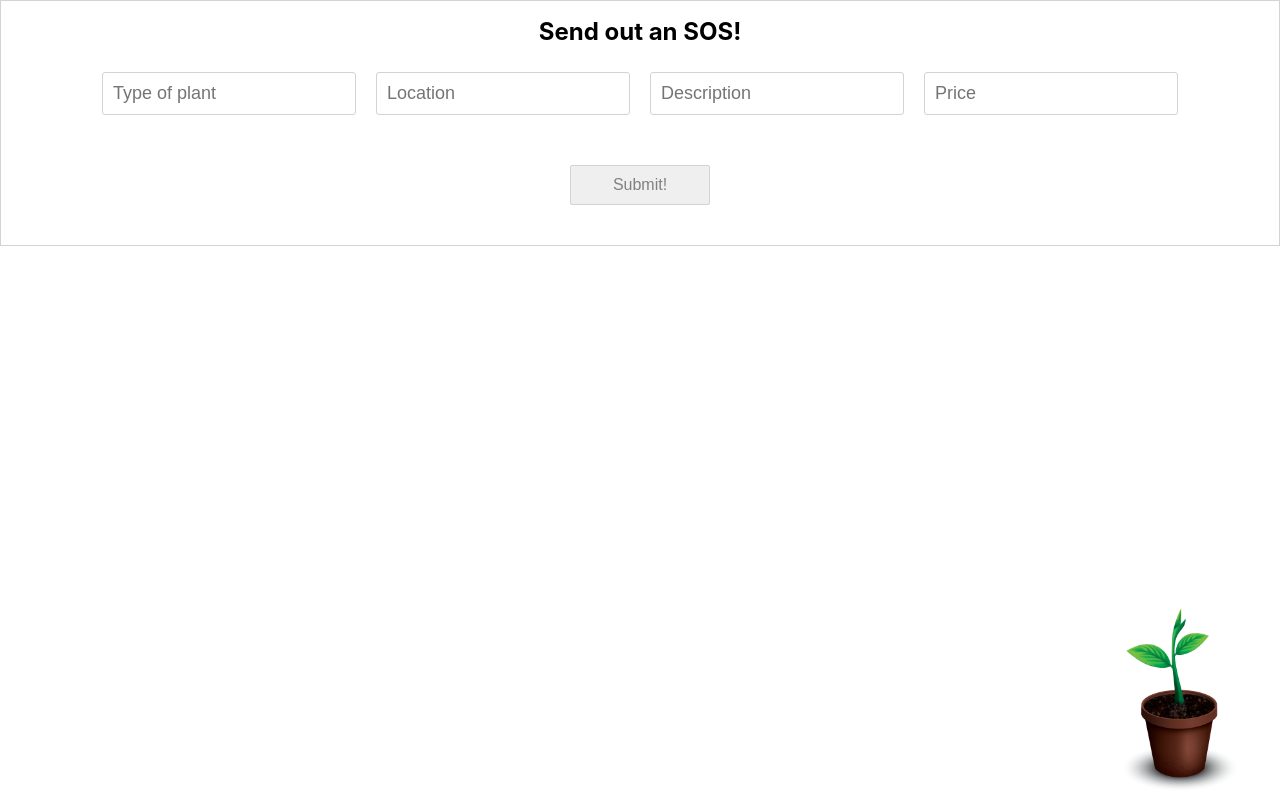
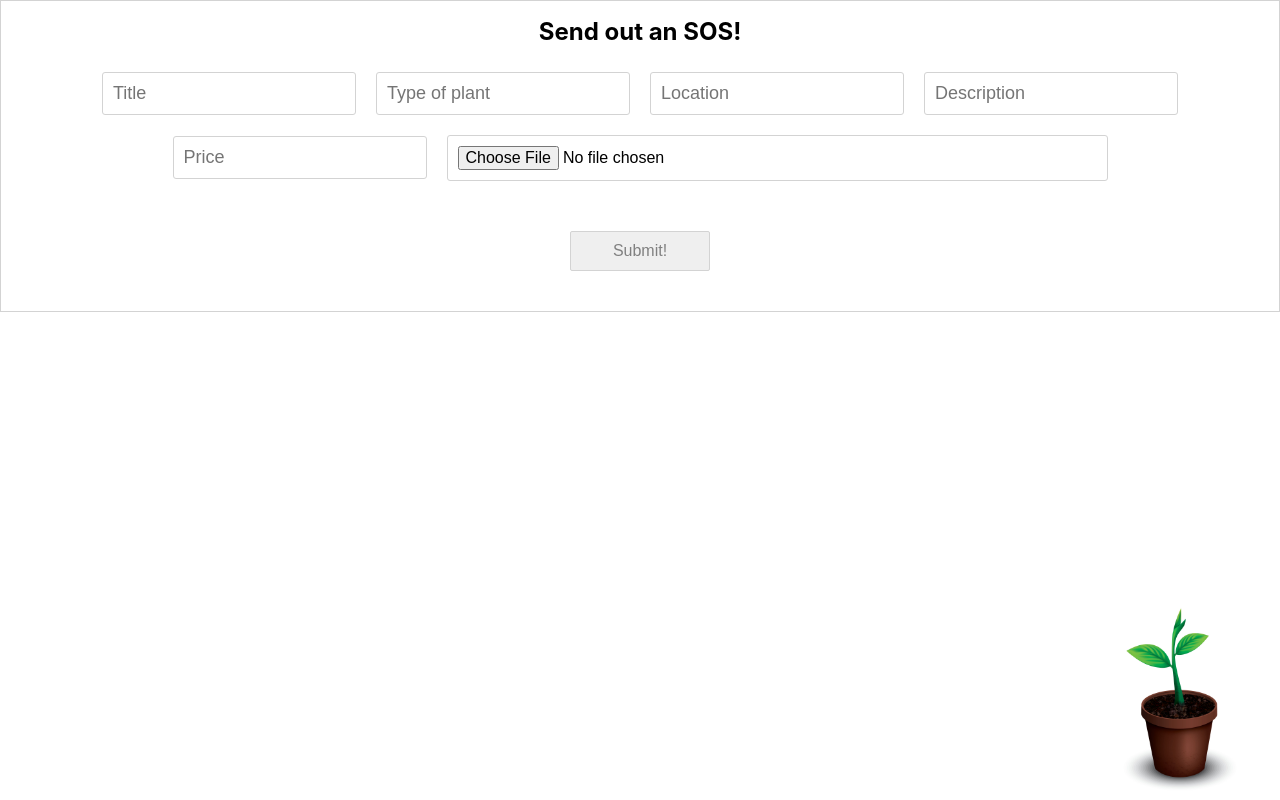
Before and after one commit to jennyjacobsson/final-project, a React (Create React App) app: page /newad in a window 1280 px wide. Built offline with nearby package versions, Linux system fonts and the light colour scheme.

Commit message:
Added fetch in StartPage to get ads, and a fileinput in SalesForm

```diff
--- a/package.json
+++ b/package.json
@@ -10,11 +10,13 @@
     "eslint-plugin-jsx-a11y": "^6.2.3",
     "eslint-plugin-react": "^7.16.0",
     "eslint-plugin-react-hooks": "^2.3.0",
+    "lodash": "^4.17.15",
     "react": "^16.12.0",
     "react-dom": "^16.12.0",
     "react-router-dom": "^5.1.2",
     "react-scripts": "^3.3.0",
-    "styled-components": "^5.0.1"
+    "styled-components": "^5.0.1",
+    "use-debounce": "^3.3.0"
   },
   "scripts": {
     "start": "react-scripts start",
--- a/src/components/LinkAd.js
+++ b/src/components/LinkAd.js
@@ -1,5 +1,6 @@
 import React from 'react'
 import styled from 'styled-components/macro'
+import { Link } from 'react-router-dom'
 import { PlantImg } from './PlantImg'
 
 const Container = styled.div`
@@ -24,15 +25,17 @@ width:auto;
 height:20px;
 `
 
-export const LinkAd = () => {
+export const LinkAd = ({ title, type, location, description, price }) => {
   return (
+    <Link to="/plants">
       <Container>
         <PlantImg />
         <Wrap>
-        <Location>- Nyköping</Location>
+          <Location>- {location}</Location>
           <Emoji src="https://cdn.pixabay.com/photo/2013/07/12/17/20/four-leaf-clover-152047_960_720.png" />
         </Wrap>
         <Title>Svärmorstunga i behov av nytt hem med mycket kärlek</Title>
       </Container>
+    </Link>
   )
 }
--- a/src/components/SalesForm.js
+++ b/src/components/SalesForm.js
@@ -1,4 +1,4 @@
-import React from 'react'
+import React, { useState, useRef } from 'react'
 import styled from 'styled-components/macro'
 import Button from './Button'
 
@@ -24,6 +24,12 @@ const Input = styled.input`
   border: 1px solid lightgrey;
   border-radius: 3px;
 `
+
+const FileInput = styled(Input)`
+width:50%;
+font-size:16px;
+`
+
 const Image = styled.img`
 height:200px;
 flex-shrink:0;
@@ -34,20 +40,92 @@ object-position:right;
 `
 
 export const SalesForm = () => {
+  const fileInput = useRef()
+  const [title, setTitle] = useState('')
+  const [type, setType] = useState('')
+  const [location, setLocation] = useState('')
+  const [description, setDescription] = useState('')
+  const [price, setPrice] = useState('')
+  const [message, setMessage] = useState('')
+
+  const handleSubmitAd = (event) => {
+    event.preventDefault()
+    const formData = new FormData()
+    formData.append('image', fileInput.current.files[0])
+    formData.append('title', title)
+    formData.append('type', type)
+    formData.append('location', location)
+    formData.append('description', description)
+    formData.append('price', price)
+
+    fetch('http://localhost:8080/ad', {
+      method: 'POST',
+      body: formData
+    })
+      .then((res) => {
+        res.json()
+          .then((json) => setMessage(json.message))
+        setTitle('')
+        setType('')
+        setLocation('')
+        setDescription('')
+        setPrice('')
+      })
+      .catch((err) => console.log('error', err))
+
+    // fetch('http://localhost:8080/ad', {
+    //   method: 'POST',
+    //   body: JSON.stringify({ title, type, location, description, price }),
+    //   headers: { 'Content-Type': 'application/json ' }
+    // })
+    //   .then((res) => {
+    //     res.json().then((json) => setMessage(json.message))
+    //   })
+    //   .catch((err) => console.log('error:', err))
+  }
+
   return (
     <Container>
-      <Form>
+      <Form onSubmit={handleSubmitAd}>
         <Title>Send out an SOS!</Title>
-        <Input type="text" placeholder="Type of plant" />
-        <Input type="text" placeholder="Location" />
-        <Input type="text" placeholder="Description" />
-        <Input type="text" placeholder="Price" />
+        <Input
+          type="text"
+          required
+          placeholder="Title"
+          onChange={(event) => setTitle(event.target.value)}
+          value={title} />
+        <Input
+          type="text"
+          required
+          placeholder="Type of plant"
+          onChange={(event) => setType(event.target.value)}
+          value={type} />
+        <Input
+          type="text"
+          required
+          placeholder="Location"
+          onChange={(event) => setLocation(event.target.value)}
+          value={location} />
+        <Input
+          type="text"
+          required
+          placeholder="Description"
+          onChange={(event) => setDescription(event.target.value)}
+          value={description} />
+        <Input
+          type="text"
+          required
+          placeholder="Price"
+          onChange={(event) => setPrice(event.target.value)}
+          value={price} />
+        <FileInput
+          type="file"
+          ref={fileInput} />
         <Button label="Submit!" />
       </Form>
       <Image src="/assets/plant.jpg" />
+      {message}
     </Container>
 
   )
 }
-
-// TODO: Write onlclick function, sen in as props in btn
--- a/src/components/StartPage.js
+++ b/src/components/StartPage.js
@@ -1,5 +1,7 @@
-import React from 'react'
+import React, { useState, useEffect } from 'react'
 import styled from 'styled-components/macro'
+import { useDebounce } from 'use-debounce'
+import { Link } from 'react-router-dom';
 import { LinkAd } from './LinkAd'
 
 const Header = styled.div`
@@ -15,6 +17,12 @@ const Header = styled.div`
 const HeaderText = styled.div`
   display:block;
   color:white;
+
+ a {
+  color:white;
+  /* text-decoration:none; */
+  cursor:pointer;
+ }
 `
 
 const Container = styled.div`
@@ -41,21 +49,43 @@ const SearchField = styled.input`
 `
 
 export const StartPage = () => {
+  const [search, setSearch] = useState('')
+  const [ads, setAds] = useState([])
+
+  const [searchQuery] = useDebounce(search, 500)
+
+  useEffect(() => {
+    fetch(`http://localhost:8080/ads?search=${searchQuery}`)
+      .then((res) => res.json())
+      .then((json) => setAds(json))
+  }, [searchQuery])
+
   return (
     <>
       <Header>
         <HeaderText>
           <h1>SAVE A PLANT</h1>
           <h2>Adopt plants in need of saving!</h2>
-          <p>Give your plants a new change</p>
+          <Link to="/newad">
+            <p>Give your plants a new change</p>
+          </Link>
         </HeaderText>
       </Header>
       <Container>
         <Form>
-          <SearchField type="search" placeholder="Search for specific plants" />
+          <SearchField type="search" onChange={(event) => setSearch(event.target.value)} value={search} placeholder="Search for specific plants" />
         </Form>
         <h3>PLANTS READY FOR ADOPTION</h3>
-        <LinkAd />
+        {ads.map((ad) => {
+          return (
+            <LinkAd
+              key={ad._id}
+              type={ad.type}
+              location={ad.location}
+              description={ad.description}
+              price={ad.price} />
+          );
+        })}
       </Container>
     </>
   )
```
Also changed, not shown: 1 other file (tests, documents, lock files or other folders). Lines whose indentation alone changed are shown as unchanged.
